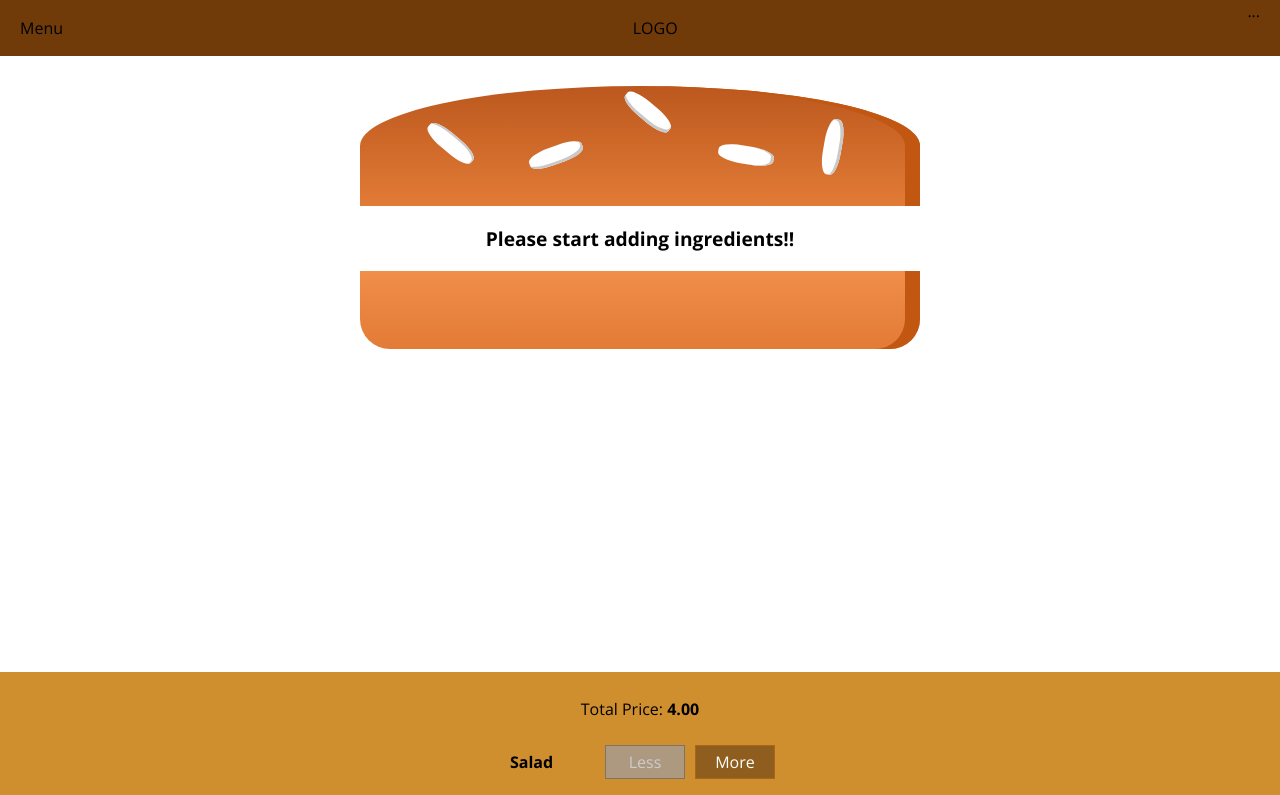
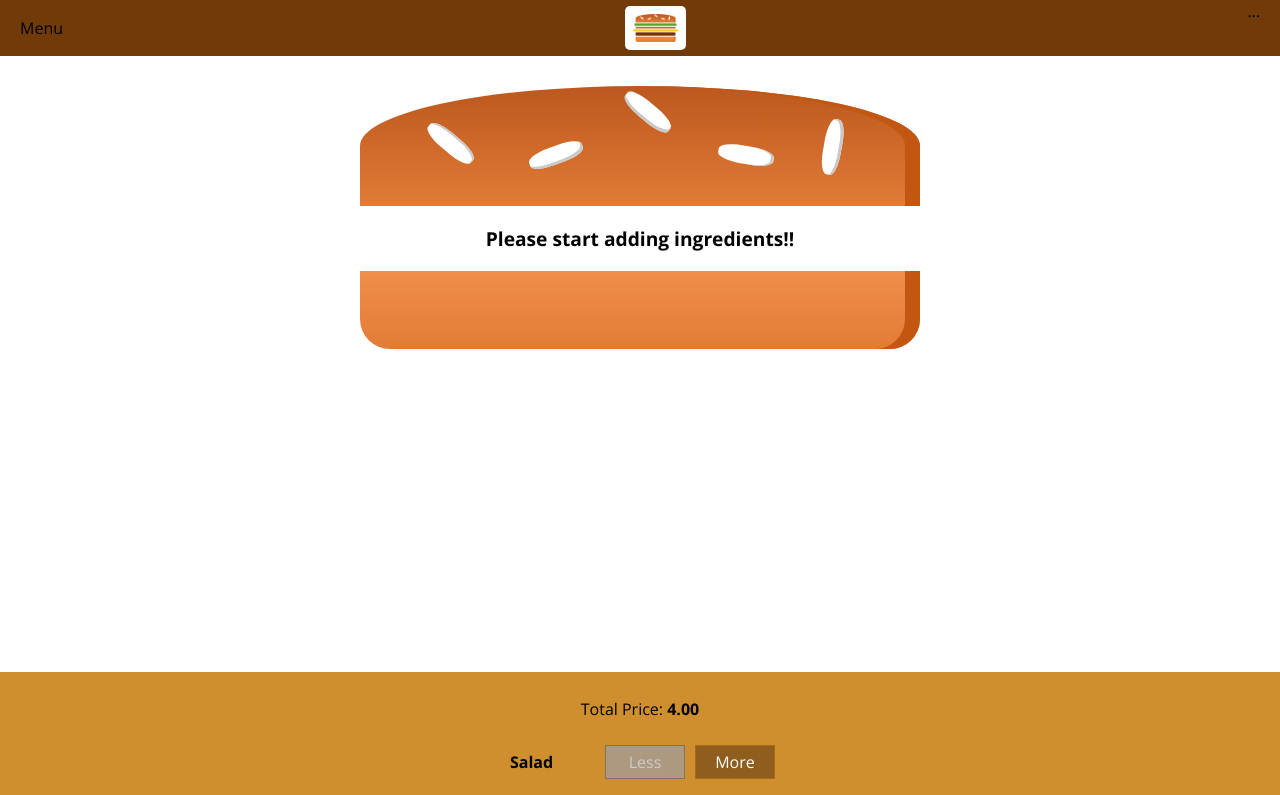
Before and after one commit to xthecapx/burguer-builder-react, a React app: page / in a window 1280 px wide. Shown: the top 795 px of the page. Built offline with nearby package versions, Linux system fonts and the light colour scheme.

Commit message:
Added logo to the toolbar

```diff
--- /dev/null
+++ b/src/components/Logo/Logo.js
@@ -0,0 +1,13 @@
+import React from 'react';
+import burgerLogo from '../../assets/images/burger-logo.png';
+import classes from './Logo.module.scss';
+
+function Logo(props) {
+  return (
+    <div className={classes.Logo}>
+      <img src={burgerLogo} alt='Burgue Logo' />
+    </div>
+  );
+}
+
+export default Logo;
--- /dev/null
+++ b/src/components/Logo/Logo.module.scss
@@ -0,0 +1,11 @@
+.Logo {
+  background-color: white;
+  padding: 8px;
+  height: 80%;
+  box-sizing: border-box;
+  border-radius: 5px;
+
+  img {
+    height: 100%;
+  }
+}
--- a/src/components/Navigation/ToolBar/ToolBar.js
+++ b/src/components/Navigation/ToolBar/ToolBar.js
@@ -1,11 +1,12 @@
 import React from 'react';
 import classes from './ToolBar.module.scss';
+import Logo from '../../Logo/Logo';
 
 function ToolBar(props) {
   return (
     <header className={classes.ToolBar}>
       <div>Menu</div>
-      <div>LOGO</div>
+      <Logo />
       <nav>...</nav>
     </header>
   );
```
Also changed, not shown: src/assets/images/burger-logo.png (added).
